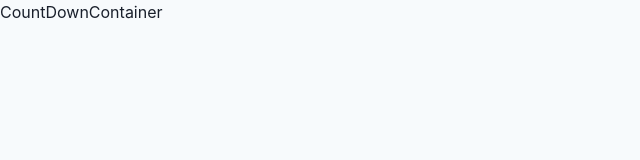
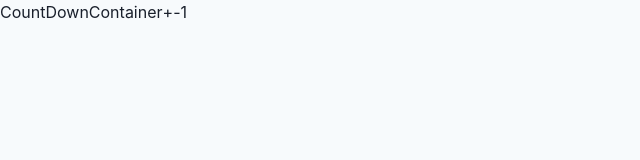
Before and after one commit to HALCinema1234/HALcinema_front, a Next.js app: page /practice in a window 1280 px wide. Shown: the top 160 px of the page, without its empty margins (0-640 px from the left). Built offline with nearby package versions, Linux system fonts and the light colour scheme.

Commit message:
カウントボタン

```diff
--- a/src/components/yukiyuki/CountDownContainer.tsx
+++ b/src/components/yukiyuki/CountDownContainer.tsx
@@ -1,7 +1,14 @@
-import React from 'react'
+import React, { useState } from 'react';
 
 export const CountDownContainer = () => {
-  return (
-    <div>CountDownContainer</div>
-  )
-}
+    const [count, setcount] = useState(1);
+    return (
+        <div>
+            CountDownContainer
+            <button onClick={() => setcount(count +1 )}>+</button>
+            <button onClick={() => setcount(count -1 )}>-</button>{count}
+
+
+        </div>
+    );
+};
```
